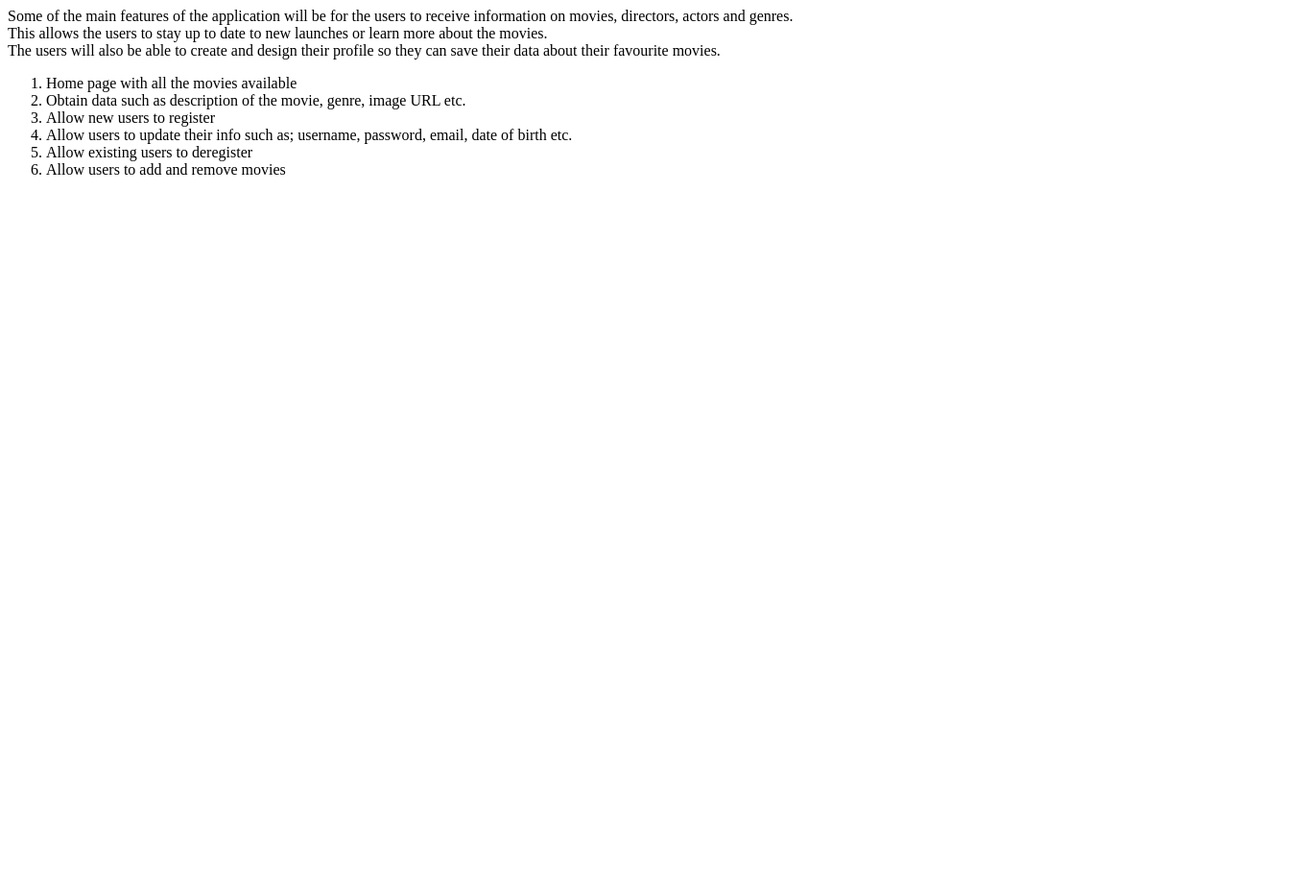
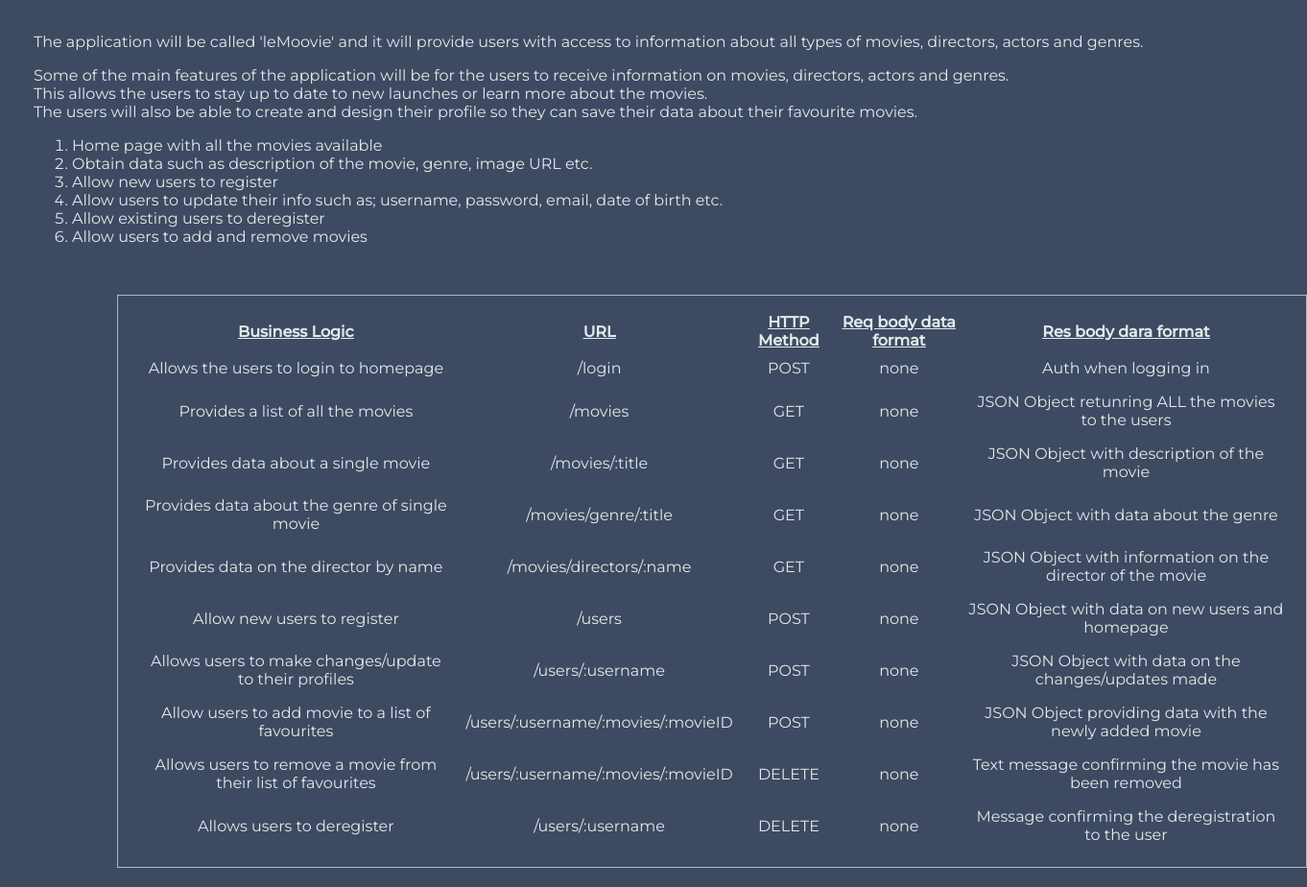
Before and after one commit to LeandraMT/leMoovie-server, a website: page Public/documentation.html in a window 1280 px wide. Shown: the part 145-1069 px from the top of the page at 96% size, 1362 px wide, since content can reach past the window. Before the commit the page ends 800 px from the top, so only its background shows below. Drawn offline with Linux system fonts and the light colour scheme.

Commit message:
added some style to the table

```diff
--- a/Public/documentation.html
+++ b/Public/documentation.html
@@ -5,6 +5,8 @@
         <meta name="viewport" content="width=device-width, initial-scale=1.0">
 
         <title>Documentation leMoovie</title>
+
+        <link rel="stylesheet" href="/Public/style.css">
     </head>
 
     <body>
@@ -14,6 +16,7 @@
         <h4>Purpose</h4>
 
         <!--Explanation of what the app will be about-->
+        <div class="intro">
             <p>The application will be called 'leMoovie' and it will provide
                 users with access to information about all types of movies,
                 directors, actors and genres.
@@ -36,5 +39,101 @@
                 <li>Allow existing users to deregister</li>
                 <li>Allow users to add and remove movies</li>
             </ol>
+        </div>
+
+        <!--API Endpoint-->
+        <table class="table">
+            <thead class="table-head">
+                <tr>
+                    <th class="table-head_item">Business Logic</th>
+                    <th class="table-head_item">URL</th>
+                    <th class="table-head_item">HTTP Method</th>
+                    <th class="table-head_item">Req body data format</th>
+                    <th class="table-head_item">Res body dara format</th>
+                </tr>
+            </thead>
+
+            <tbody class="table-body">
+                <tr>
+                    <td>Allows the users to login to homepage</td>
+                    <td>/login</td>
+                    <td>POST</td>
+                    <td>none</td>
+                    <td>Auth when logging in</td>
+                </tr>
+
+                <tr>
+                    <td>Provides a list of all the movies</td>
+                    <td>/movies</td>
+                    <td>GET</td>
+                    <td>none</td>
+                    <td>JSON Object retunring ALL the movies to the users</td>
+                </tr>
+
+                <tr>
+                    <td>Provides data about a single movie</td>
+                    <td>/movies/:title</td>
+                    <td>GET</td>
+                    <td>none</td>
+                    <td>JSON Object with description of the movie</td>
+                </tr>
+
+                <tr>
+                    <td>Provides data about the genre of single movie</td>
+                    <td>/movies/genre/:title</td>
+                    <td>GET</td>
+                    <td>none</td>
+                    <td>JSON Object with data about the genre</td>
+                </tr>
+
+                <tr>
+                    <td>Provides data on the director by name</td>
+                    <td>/movies/directors/:name</td>
+                    <td>GET</td>
+                    <td>none</td>
+                    <td>JSON Object with information on the director of the movie</td>
+                </tr>
+
+                <tr>
+                    <td>Allow new users to register</td>
+                    <td>/users</td>
+                    <td>POST</td>
+                    <td>none</td>
+                    <td>JSON Object with data on new users and homepage</td>
+                </tr>
+
+                <tr>
+                    <td>Allows users to make changes/update to their profiles</td>
+                    <td>/users/:username</td>
+                    <td>POST</td>
+                    <td>none</td>
+                    <td>JSON Object with data on the changes/updates made</td>
+                </tr>
+
+                <tr>
+                    <td>Allow users to add movie to a list of favourites</td>
+                    <td>/users/:username/:movies/:movieID</td>
+                    <td>POST</td>
+                    <td>none</td>
+                    <td>JSON Object providing data with the newly added movie</td>
+                </tr>
+
+                <tr>
+                    <td>Allows users to remove a movie from their list of favourites</td>
+                    <td>/users/:username/:movies/:movieID</td>
+                    <td>DELETE</td>
+                    <td>none</td>
+                    <td>Text message confirming the movie has been removed</td>
+                </tr>
+
+                <tr>
+                    <td>Allows users to deregister</td>
+                    <td>/users/:username</td>
+                    <td>DELETE</td>
+                    <td>none</td>
+                    <td>Message confirming the deregistration to the user</td>
+                </tr>
+            </tbody>
+        </table>
     </body>
 </html>
--- /dev/null
+++ b/Public/style.css
@@ -0,0 +1,59 @@
+@import url('https://fonts.googleapis.com/css2?family=Montserrat:wght@200;300;400;500&display=swap');
+
+html,
+body
+{
+    box-sizing: border-box;
+    margin: 0;
+    padding: 0;
+    font-family: 'Montserrat', sans-serif;
+    background-color: #3e4a61;
+    color: #e0ebeb;
+}
+
+h1
+{
+    margin: 20px;
+    text-align: center;
+}
+
+h4,
+.intro,
+.table
+{
+    margin: 20px;
+    padding: 15px;
+}
+
+.table
+{
+    border: 1px solid #a7bcb9;
+    position: relative;
+    top: 20%;
+    left: 8%;
+}
+.table,
+thead,
+th
+{
+    text-align: center;
+}
+
+.table-head,
+.table-head_item
+{
+    text-decoration: underline;
+}
+
+
+.table-body,
+tr
+{
+    padding: 10px;
+}
+
+.table-body,
+td
+{
+    padding: 7px;
+}
```
Also changed, not shown: index.html (deleted, +0 -14 lines), log.txt (deleted, +0 -26 lines). Lines whose indentation alone changed are shown as unchanged.
